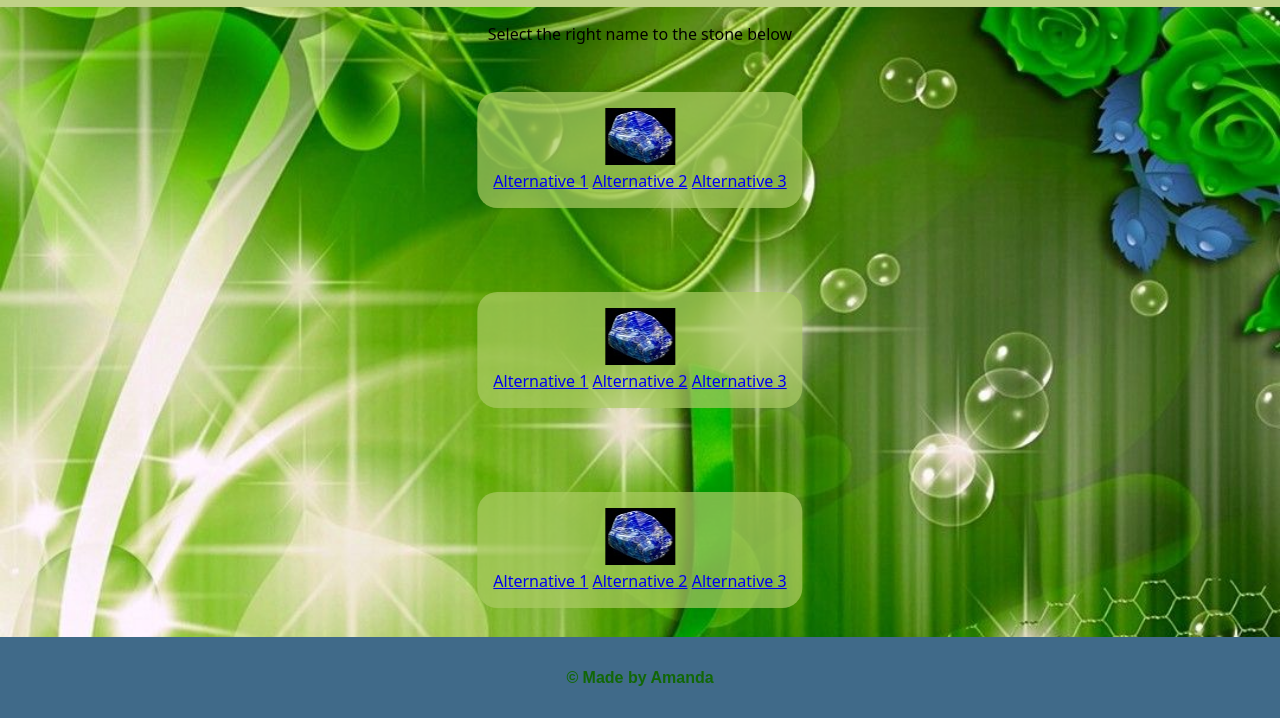
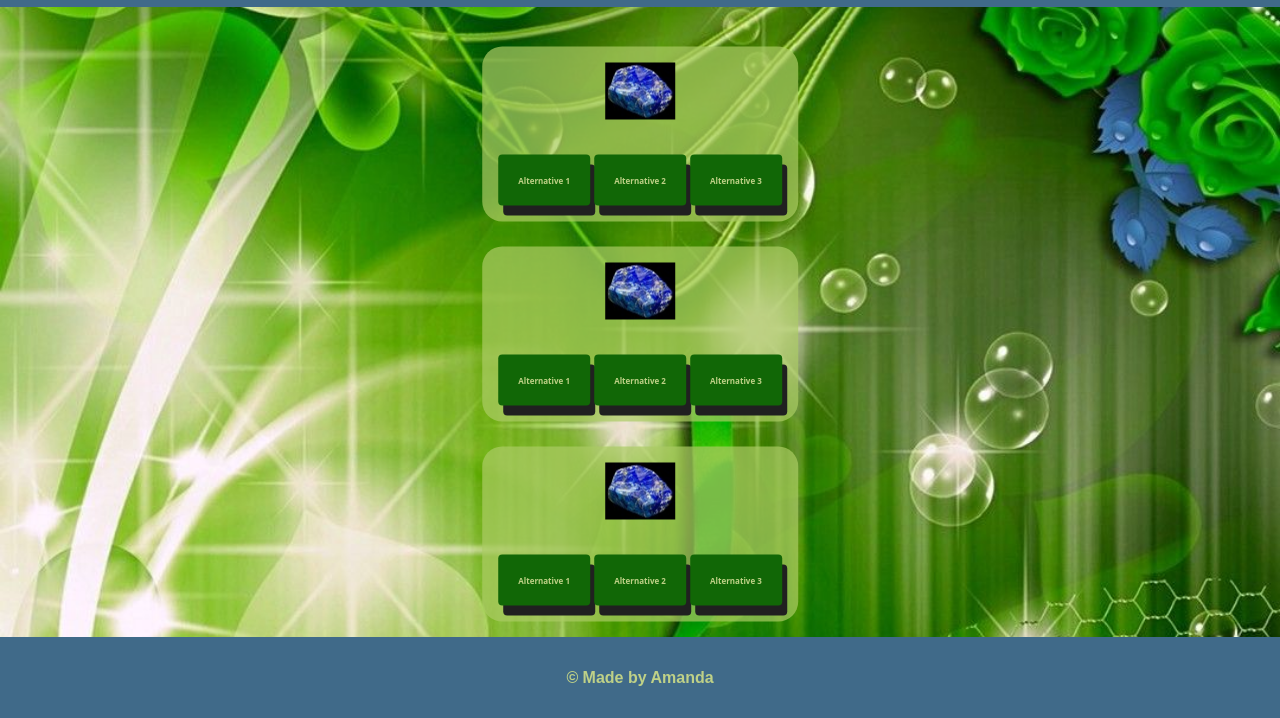
Before and after one commit to WebbCouture/project-2, a plain HTML site: page index.html in a window 1280 px wide. Shown: the part 82-800 px from the top of the page. Drawn offline with Linux system fonts and the light colour scheme; a web font is replaced by a local one.

Commit message:
fix button style

```diff
--- a/assets/css/styles.css
+++ b/assets/css/styles.css
@@ -12,15 +12,27 @@ body {
     padding: 0;
 }
 
-h1, h2, h3, h4, h5, h6 {
-    color: #116706ff;
+h1, h3, h4, h5, h6 {
+    color: #BFD187ff;
 }
 
-.press-start-2p-regular {
-    font-family: "Press Start 2P", system-ui;
-    font-weight: 400;
-    font-style: normal;
-  }
+h2 {
+    color: rgb(29, 58, 78);
+}
+
+.button {
+    color: #BFD187ff;
+    background-color: #116706ff;
+    padding: 1.25rem;
+    text-align: center;
+    text-decoration: none;
+    display: inline-block;
+    font-size: 0.5rem;
+    border-radius: 4px;
+    font-weight: bold;
+    box-shadow: 0.3125rem 0.625rem #202020;
+    margin-top: 1.875rem;
+}
 
 /* questions*/
 #cover-text-1 {
@@ -35,8 +47,8 @@ h1, h2, h3, h4, h5, h6 {
     text-align: center;
     border-radius: 20px;
     max-width: 90%;
-    margin-top: 2rem;
-    margin-bottom: 2rem;
+    margin-top: 1rem;
+    margin-bottom: 1rem;
 }
 #cover-text-2 {
     /* Final rgba value sets the opacity to semi-transparent */
@@ -50,8 +62,8 @@ h1, h2, h3, h4, h5, h6 {
     text-align: center;
     border-radius: 20px;
     max-width: 90%;
-    margin-top: 2rem;
-    margin-bottom: 2rem;
+    margin-top: 1rem;
+    margin-bottom: 1rem;
 }
 
 #cover-text-3 {
@@ -66,13 +78,13 @@ h1, h2, h3, h4, h5, h6 {
     text-align: center;
     border-radius: 20px;
     max-width: 90%;
-    margin-top: 2rem;
-    margin-bottom: 2rem;
+    margin-top: 1rem;
+    margin-bottom: 1rem;
 }
 
 /*Header*/
 header {
-    background-color: #BFD187ff;
+    background-color: #406A89ff;
     padding: 0.1rem;
     text-align: auto;
 }
--- a/index.html
+++ b/index.html
@@ -20,7 +20,6 @@
     <main>
         <body>
         <section id="content">
-            <p>Select the right name to the stone below</p>
             <!--First question-->
             <div id="cover-text-1">
                 <img src="assets/images/lapis-stone.jpg" alt="Lapis Stone" id="lapis-stone" />
```
